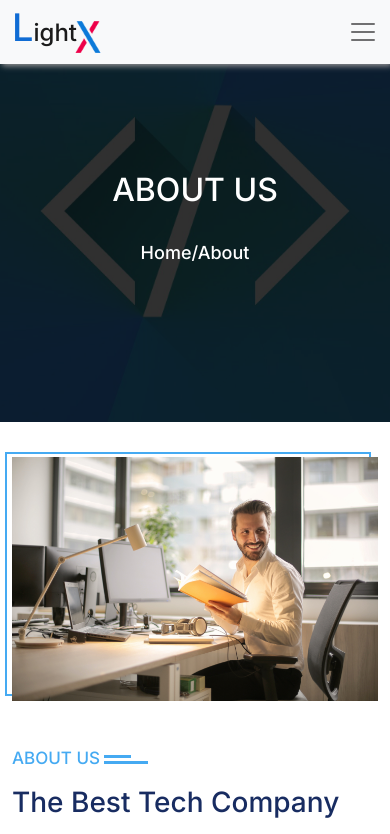
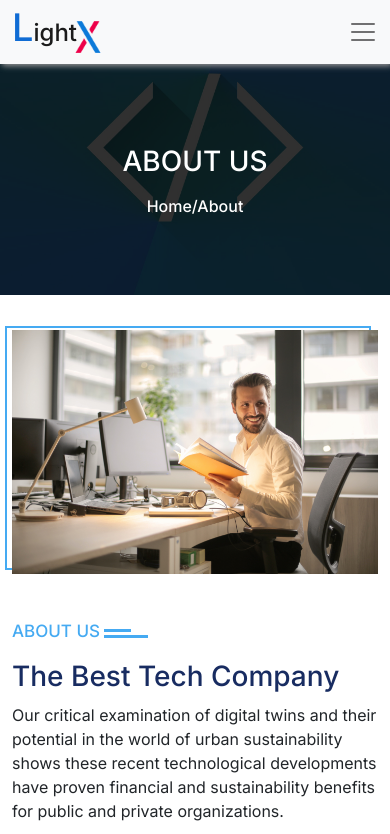
Before and after one commit to max-mahmud/asignment4, a React (Vite) app: page /about in a window 390 px wide. Shown: the top 834 px of the page. Built offline with nearby package versions, Linux system fonts and the light colour scheme; no server answers.

Commit message:
res done

```diff
--- a/src/Section/All_Bg/All_Bg.css
+++ b/src/Section/All_Bg/All_Bg.css
@@ -1,7 +1,7 @@
 
 .all_bg img{
     width: 100%;
-    height: 50vh;
+    height: 45vh;
     object-fit: cover;
     object-position: center;
 }
@@ -21,7 +21,7 @@
     text-transform: uppercase;
     position: absolute;
     font-size: 40px;
-    top: 45%;
+    top: 48%;
     left: 50%;
     transform: translate(-50%, -50%);
     z-index: 44;
@@ -31,7 +31,7 @@
     text-transform: capitalize;
     position: absolute;
     font-size: 18px;
-    top: 60%;
+    top: 63%;
     left: 50%;
     transform: translate(-50%, -50%);
     z-index: 44;
@@ -41,4 +41,26 @@
     .all_bg h2{
         font-size: 32px;
     }
+    .all_bg img{
+        height: 40vh;
+    }
+    .all_bg h2{
+        top: 50%;
+    }
+    .all_bg h4{
+        top: 65%;
+    }
 }
+@media screen and (max-width:576px){
+    .all_bg img{
+        height: 35vh;
+    }
+    .all_bg h2{
+        font-size: 28px;
+        top: 55%;
+    }
+    .all_bg h4{
+        font-size: 16px;
+        top: 70%;
+    }
+}
--- a/src/Section/Footer/Footer.css
+++ b/src/Section/Footer/Footer.css
@@ -97,3 +97,8 @@ footer p{
         font-size: 21px;
     }
 }
+@media screen and (max-width: 576px){
+    .follow-icon{
+        font-size: 18px;
+    }
+}
--- a/src/Section/Free_trial/Free_trial.css
+++ b/src/Section/Free_trial/Free_trial.css
@@ -49,6 +49,7 @@
 .trial_left_btn{
     padding: 5px 30px 5px 15px;
     margin-right: 10px;
+    font-weight: 600;
     border: none;
     color: #fff;
     background-color: rgb(8, 67, 168);
@@ -56,9 +57,10 @@
 .trial_right_btn{
     padding: 5px 15px 5px 30px;
     margin-left: 15px;
-    background-color: rgb(8, 67, 168);
+    background-color: rgb(3, 37, 151);
     border: none;
     color: #fff;
+    font-weight: 600;
 }
 @media screen and (max-width:991px){
     .trial_text h2{
@@ -93,14 +95,32 @@
         padding: 5px 30px 5px 15px;
         margin-right: 10px;
         font-size: 15px;
-
+        font-weight: 400;
     }
     .trial_right_btn{
         padding: 5px 15px 5px 25px;
         margin-left: 10px;
         font-size: 15px;
+        font-weight: 400;
     }
     .trial_btn span{
         margin-left: -155px;
     }
 }
+@media screen and (max-width:346px){
+    .trial_left_btn{
+        padding: 5px 32px 5px 7px;
+        margin-right: 5px;
+        font-size: 14px;
+        font-weight: 400;
+    }
+    .trial_right_btn{
+        padding: 5px 15px 5px 15px;
+        margin-left: 10px;
+        font-size: 14px;
+        font-weight: 400;
+    }
+    .trial_btn span{
+        margin-left: -145px;
+    }
+}
```
